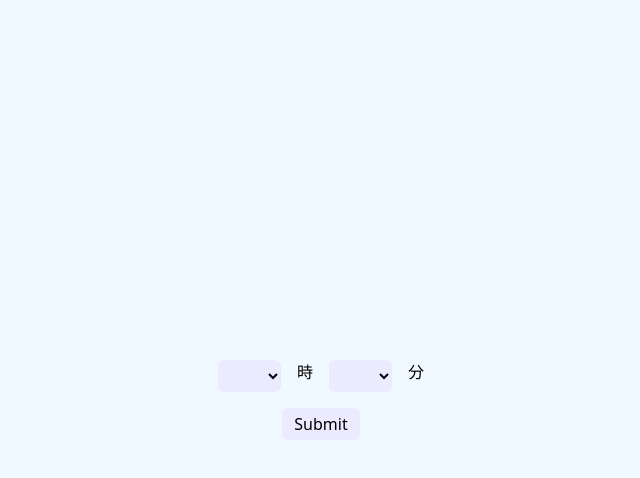
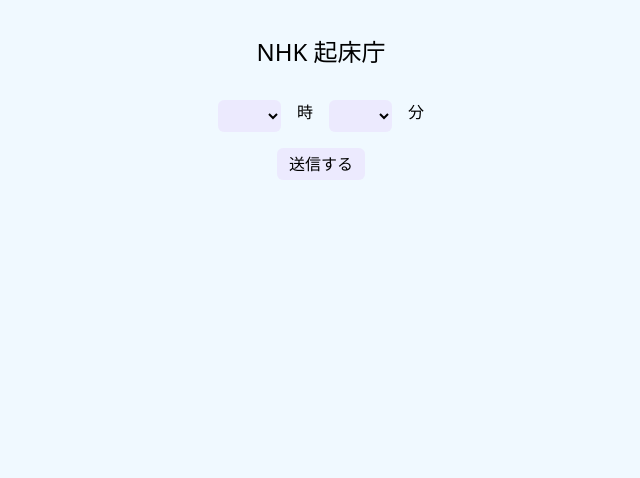
Before and after one commit to Glen-Maki/nhk-kisyocho, a React (Create React App) app: page / in a window 1280 px wide. Shown: the top 478 px of the page, without its empty margins (319-959 px from the left). Built offline with nearby package versions, Linux system fonts and the light colour scheme.

Commit message:
体裁を整えた

```diff
--- a/src/App.tsx
+++ b/src/App.tsx
@@ -4,7 +4,7 @@
 
 function App() {
   return (
-    <div className="h-screen w-screen bg-sky-50">
+    <div className="h-screen w-screen bg-sky-50 pt-5">
       <SetTimer />
     </div>
   );
--- a/src/page/SetTimer.tsx
+++ b/src/page/SetTimer.tsx
@@ -1,3 +1,4 @@
+import { useState } from "react";
 import { useForm, SubmitHandler } from "react-hook-form";
 
 type Inputs = {
@@ -6,6 +7,8 @@
 };
 
 export const SetTimer = () => {
+  const [isLoading, setIsLoading] = useState<boolean>(false);
+  const [message, setMessage] = useState<string | undefined>(undefined);
   const { register, handleSubmit } = useForm<Inputs>({
     defaultValues: { hour: null, minutes: null },
   });
@@ -18,21 +21,31 @@
   const url = "";
 
   const onSubmit: SubmitHandler<Inputs> = (data: Inputs) => {
+    setIsLoading(true);
     // console.log(`submit: ${data.hour} 時 ${data.minutes} 分`);
     const requestOptions = {
       method: "POST",
       headers: { "Content-Type": "application/json" },
       body: JSON.stringify({ hour: data.hour, minutes: data.minutes }),
     };
-
-    fetch(url, requestOptions);
+    fetch(url, requestOptions)
+      .then(() => {
+        setMessage(`${data.hour}時${data.minutes}分に設定しました！`);
+      })
+      .catch((e) => {
+        setMessage("送信に失敗しました");
+      })
+      .finally(() => {
+        setIsLoading(false);
+      });
   };
 
   return (
     <form
       onSubmit={handleSubmit(onSubmit)}
-      className="flex h-full w-full flex-col items-center justify-center gap-4  "
+      className="flex h-full w-full flex-col items-center gap-4"
     >
+      <div className=" p-4 text-2xl">NHK 起床庁</div>
       <div className="flex gap-4">
         <select
           {...register("hour")}
@@ -51,7 +64,7 @@
         <select
           {...register("minutes")}
           required
-          className="rounded-md	bg-violet-100/90  px-3 py-1"
+          className="rounded-md	bg-violet-100/90  px-3 py-1 "
         >
           {minutes.map((minutes) => {
             return (
@@ -63,9 +76,14 @@
         </select>
         分
       </div>
-      <div className="rounded-md	bg-violet-100/90 px-3 py-1">
-        <input type="submit" />
-      </div>
+      <button
+        type="submit"
+        className="rounded-md	bg-violet-100/90 px-3 py-1 hover:bg-violet-200 active:border-solid disabled:bg-slate-400"
+        disabled={isLoading}
+      >
+        {isLoading ? "送信中" : "送信する"}
+      </button>
+      <div className=" p-4">{message}</div>
     </form>
   );
 };
```
